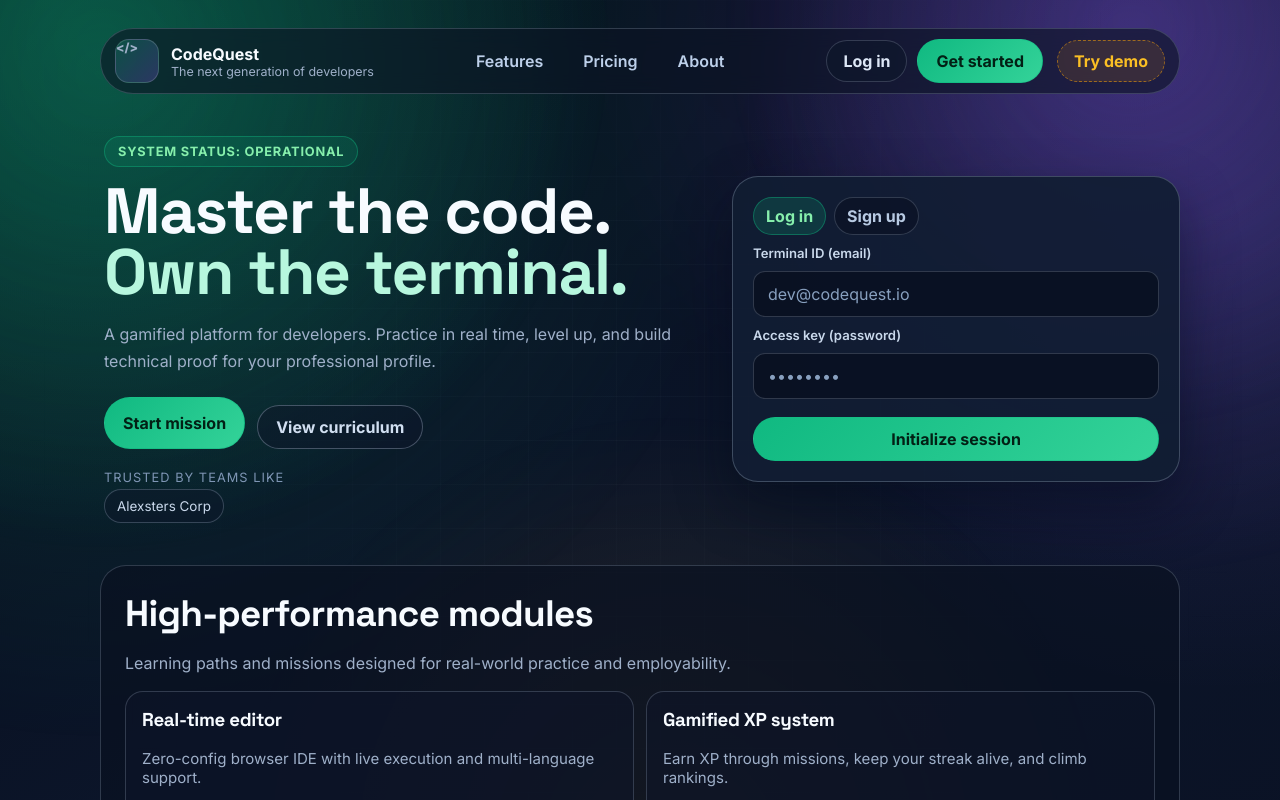
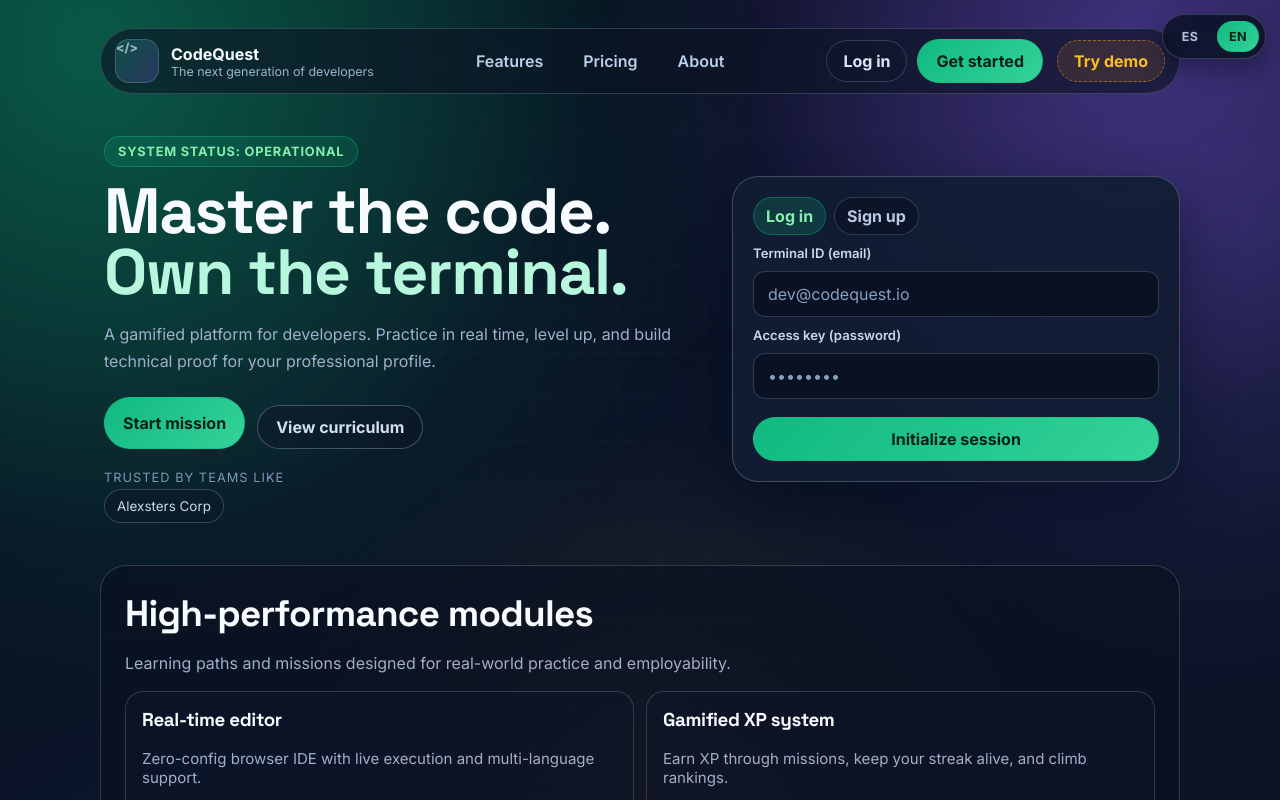
Before and after one commit to Alexsters-Corp/Frontend-CodeQuest, a React (Vite) app: page / in a window 1280 px wide. Shown: the top 800 px of the page. Built offline with nearby package versions, Linux system fonts and the light colour scheme; no server answers.

Commit message:
aqui todo very good, despues de aqui ajustar fondo 222

```diff
--- a/src/App.jsx
+++ b/src/App.jsx
@@ -5,7 +5,7 @@ import { LanguageProvider } from './context/LanguageContext'
 import PrivateRoute from './components/PrivateRoute'
 import PublicRoute from './components/PublicRoute'
 import RoleGuard from './components/guards/RoleGuard'
-// LanguageSwitcher quitado — las páginas traducen automáticamente por contexto
+import LanguageSwitcher from './components/LanguageSwitcher'
 import DashboardPage from './pages/DashboardPage'
 import HomePage from './pages/HomePage'
 import LoginPage from './pages/LoginPage'
@@ -33,7 +33,7 @@ function App() {
   return (
     <LanguageProvider>
       <AuthProvider>
-        {/* <LanguageSwitcher /> — desactivado, traducción automática por contexto */}
+        <LanguageSwitcher />
 
         <Toaster
           position="top-right"
```
